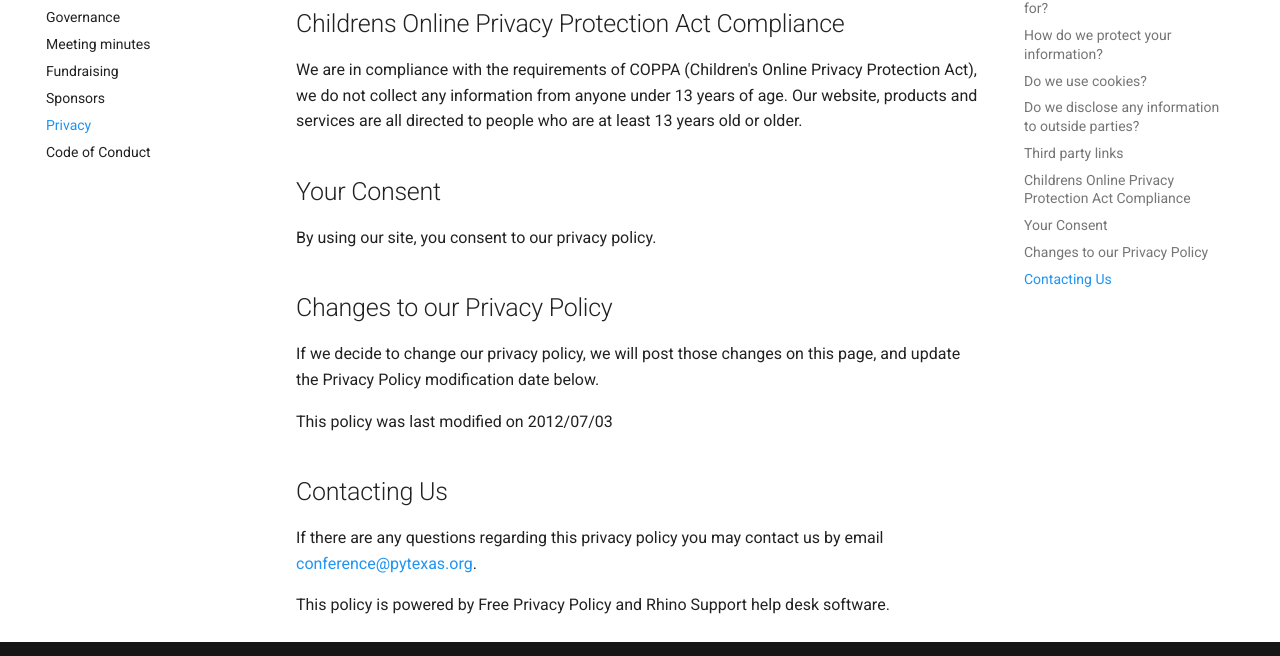
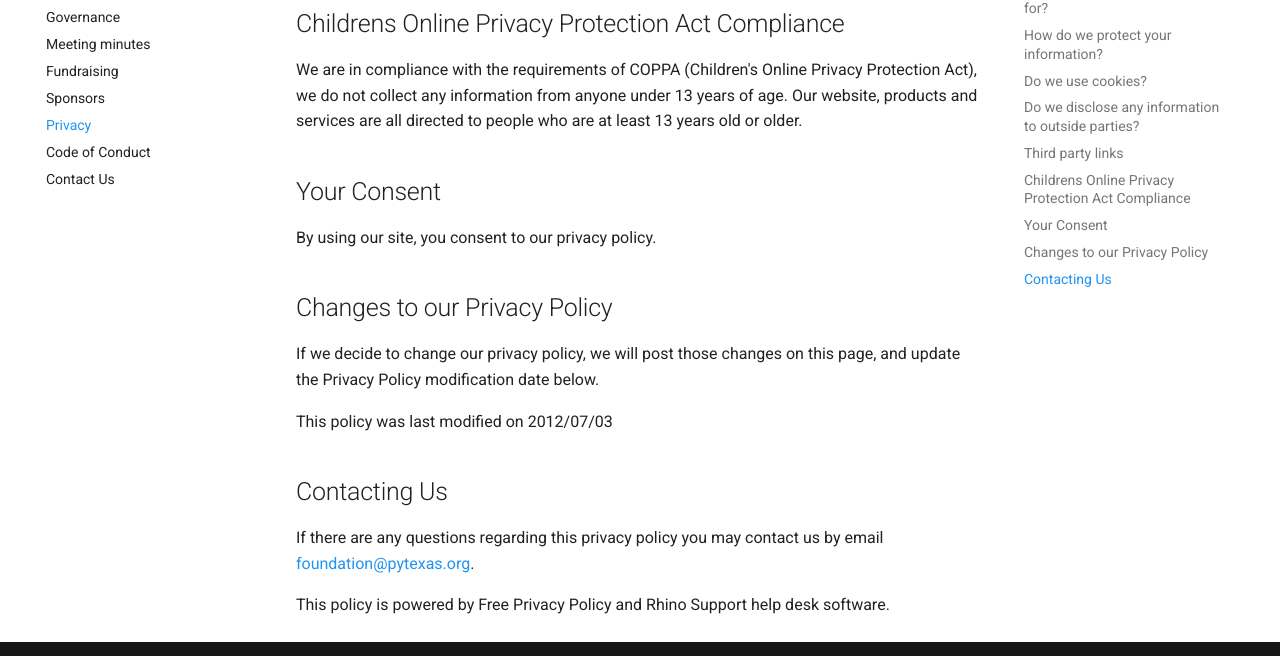
Before and after one commit to pytexas/pytexas.github.io, an MkDocs documentation site: the page built from docs/privacy.md, in a window 1280 px wide and 900 px high, scrolled down 1811 px. Shown: the part 193-849 px from the top of the window. Built offline with MkDocs 1.6.1 and Material for MkDocs 9.7.7, drawn with Linux system fonts in a browser that asks for light colours; comment, search, counter and statistics services are not loaded.

Commit message:
updating emails and creating dedicated contact page

```diff
--- a/docs/privacy.md
+++ b/docs/privacy.md
@@ -49,6 +49,6 @@ If we decide to change our privacy policy, we will post those changes on this pa
 This policy was last modified on 2012/07/03
 
 ## Contacting Us
-If there are any questions regarding this privacy policy you may contact us by email [conference@pytexas.org](mailto:conference@pytexas.org).
+If there are any questions regarding this privacy policy you may contact us by email [foundation@pytexas.org](mailto:foundation@pytexas.org).
 
 This policy is powered by Free Privacy Policy and Rhino Support help desk software.
--- a/mkdocs.yml
+++ b/mkdocs.yml
@@ -43,6 +43,7 @@ nav:
       - Sponsors: foundation/sponsors.md
       - Privacy: privacy.md
       - 'Code of Conduct': foundation/code-of-conduct.md
+      - 'Contact Us': foundation/contact-us.md
   - Blog:
       - blog/index.md
   - Conference: conference.md
```
Also changed, not shown: docs/foundation/contact-us.md (added, +6 -0 lines).
